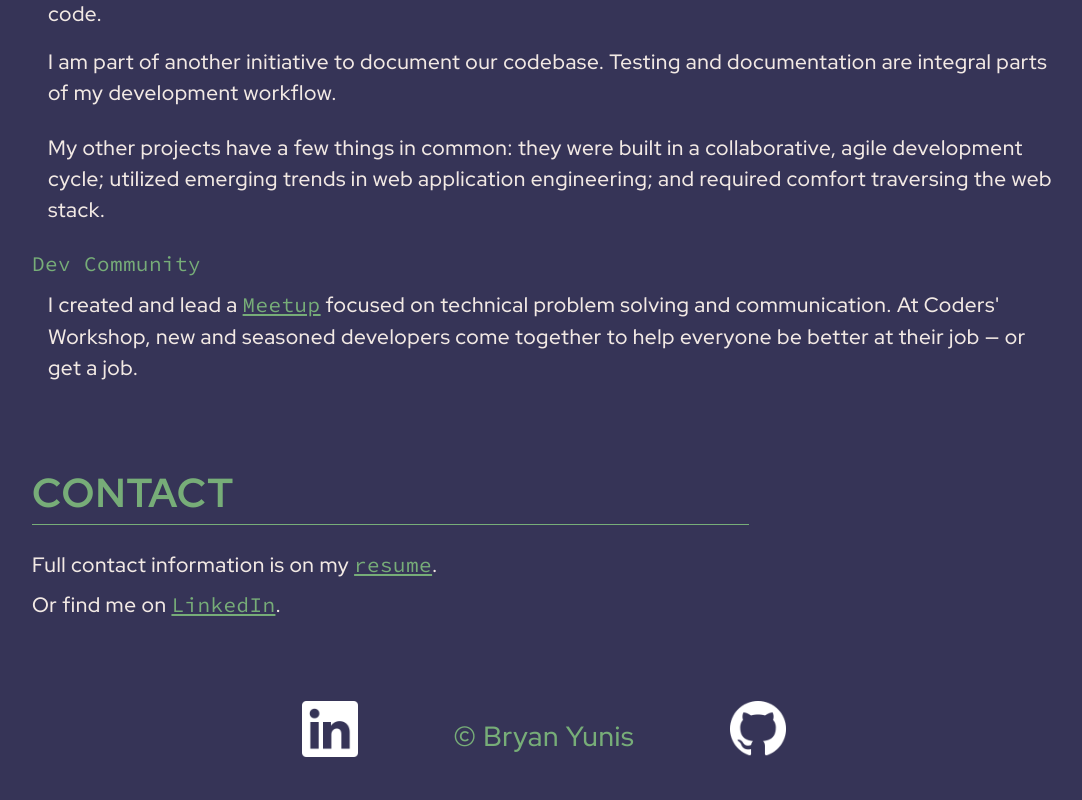
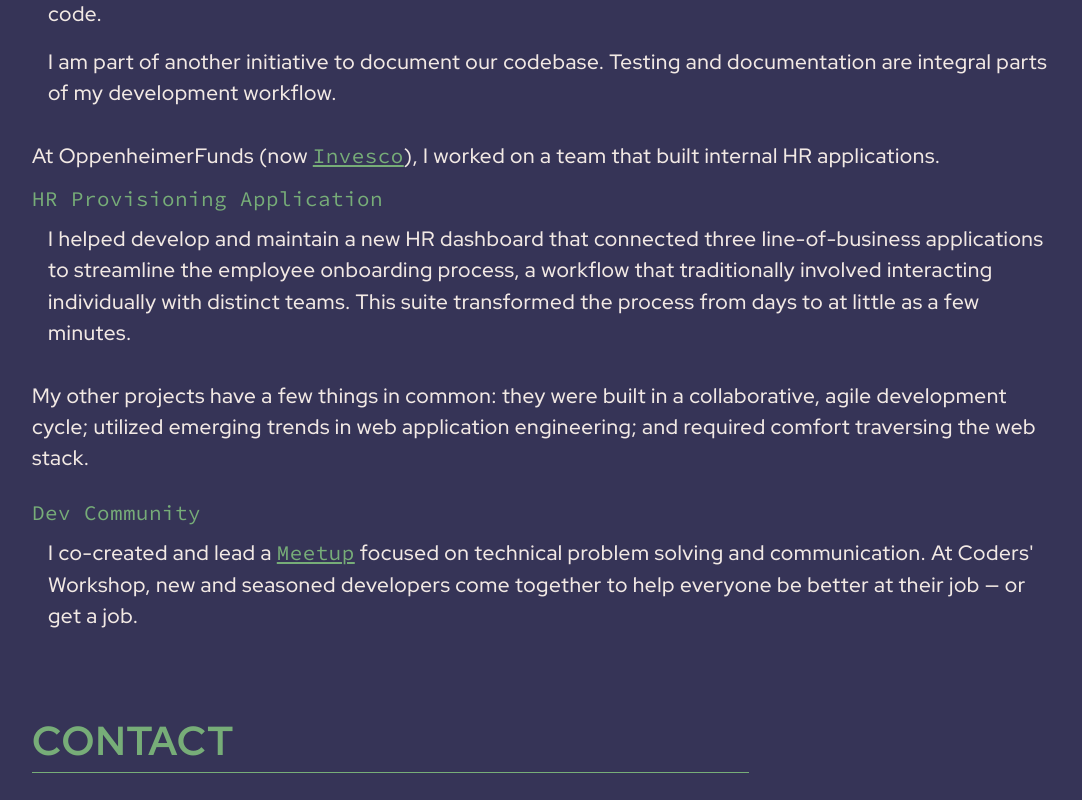
Before and after one commit to bry-an/portfolio-v2, a Vue app: page / in a window 1280 px wide. Shown: the part 1340-2140 px from the top of the page, without its empty margins (96-1178 px from the left). Built offline with nearby package versions, Linux system fonts and the light colour scheme.

Commit message:
Small copy and terminal changes
As Ernest Hemingway once said, Coding is drafting.

```diff
--- a/src/components/Contact.vue
+++ b/src/components/Contact.vue
@@ -13,10 +13,7 @@
         class="text-andes"
         target="_blank"
         style="text-decoration:underline;"
-      >resume</a>.
-    </p>
-    <p class="my-2">
-      Or find me on <a
+      >resume</a> or find me on <a
         href="https://s3-us-west-2.amazonaws.com/bryanyunis.com/resume/bryan-yunis-resume.pdf"
         class="text-andes"
         style="text-decoration:underline;"
--- a/src/components/Philosophy.vue
+++ b/src/components/Philosophy.vue
@@ -8,7 +8,7 @@
       <hr>
     </h3>
     <p class="my-2">
-      Being an effective software engineer is not about languages or frameworks.
+      Being an effective software engineer is not about which language or what framework is used.
     </p>
     <p class="mb-1 mt-6">
       It means writing <span class="text-andes">well-documented</span>, <span class="text-andes">tested</span> code,
--- a/src/components/Projects.vue
+++ b/src/components/Projects.vue
@@ -13,7 +13,7 @@
         class="text-andes"
         style="text-decoration:underline;"
         target="_blank"
-      >RE/MAX</a> that builds a large CRM platform. My immediate team works on a suite of products for building custom email campaigns. Recent larger projects include:
+      >RE/MAX</a> that builds a large CRM platform with Vue.js. My immediate team works on a suite of products for users to build custom email campaigns. Recent larger projects include:
     </p>
     <p class="text-andes my-2">
       Custom Headless CMS
@@ -37,7 +37,22 @@
     <p class="section">
       I am part of another initiative to document our codebase. Testing and documentation are integral parts of my development workflow.
     </p>
-    <p class="section mt-6">
+    <p class="mt-8 mb-3">
+      At OppenheimerFunds (now <a
+        href="https://www.invesco.com/"
+        class="text-andes"
+        style="text-decoration:underline;"
+        target="_blank"
+      >Invesco</a>), I worked on a team that built internal HR applications.
+    </p>
+    <p class="text-andes my-2">
+      HR Provisioning Application
+    </p>
+    <p class="section">
+      I helped develop and maintain a new HR dashboard that connected three line-of-business applications to streamline the employee onboarding process, a workflow that traditionally involved interacting individually with distinct teams.
+      This suite transformed the process from days to at little as a few minutes.
+    </p>
+    <p class="mt-8">
       My other projects have a few things in common: they were built in a collaborative, agile development cycle;
       utilized emerging trends in web application engineering; and required comfort traversing the web stack.
     </p>
@@ -45,7 +60,7 @@
       Dev Community
     </p>
     <p class="section">
-      I created and lead a <a
+      I co-created and lead a <a
         href="https://www.meetup.com/Bootcampers-Collective/"
         class="text-andes"
         target="_blank"
--- a/src/utils/sharedMethods.js
+++ b/src/utils/sharedMethods.js
@@ -2,17 +2,23 @@ import { reactive } from 'vue'
 
 const navItemPositions = reactive({ vision: null, projects: null, contact: null })
 
+function getYPositionOfElement(id) {
+  const yOffset = -90
+  const element = document.getElementById(id)
+  if (id === 'contact') {
+    return document.body.offsetHeight - window.innerHeight // bottom
+  }
+  return Math.ceil(element.getBoundingClientRect().top + window.pageYoffset + yOffset)
+}
+
 function getNavItemPositions() {
-  navItemPositions.vision = document.getElementById('vision').getBoundingClientRect().top + window.pageYOffset - 90
-  navItemPositions.projects = document.getElementById('projects').getBoundingClientRect().top + window.pageYOffset - 90
-  navItemPositions.contact = document.body.offsetHeight - window.innerHeight
+  navItemPositions.vision = getYPositionOfElement('vision')
+  navItemPositions.projects = getYPositionOfElement('projects')
+  navItemPositions.contact = getYPositionOfElement('contact')
 }
 
 function scroll(id) {
-  const yOffset = -90
-  const element = document.getElementById(id)
-  const y = Math.ceil(element.getBoundingClientRect().top + window.pageYOffset + yOffset)
-  window.scrollTo({ top: id === 'home' ? 0 : y, behavior: 'smooth' })
+  window.scrollTo({ top: id === 'home' ? 0 : getYPositionOfElement(id), behavior: 'smooth' })
 }
 
 function scrollListener(ref) {
--- a/src/utils/terminal.js
+++ b/src/utils/terminal.js
@@ -13,6 +13,8 @@ function openResource(location) {
   case 'resume': newTab.value = 'https://s3-us-west-2.amazonaws.com/bryanyunis.com/resume/bryan-yunis-resume.pdf'
     break
   case 'grace': newTab.value = 'https://gracegude.com'
+    break
+  case 'maks': newTab.value = 'https://mi544.dev/'
     break
   default: responseText = `Resource '${location[0]}' not found`
   }
@@ -48,6 +50,7 @@ function handleTerminalInput(input) {
   if (command === 'mkfs.ext4') return 'Why not do good things with your knowledge?'
   if (command === 'about') return 'H/t Chris Done https://github.com/chrisdone/jquery-console'
   if (command === 'grace') return openResource(['grace'])
+  if (command === 'maks') return openResource(['maks'])
   return `Command '${input.trim().split(' ')[0]}' not found`
 }
 
```
